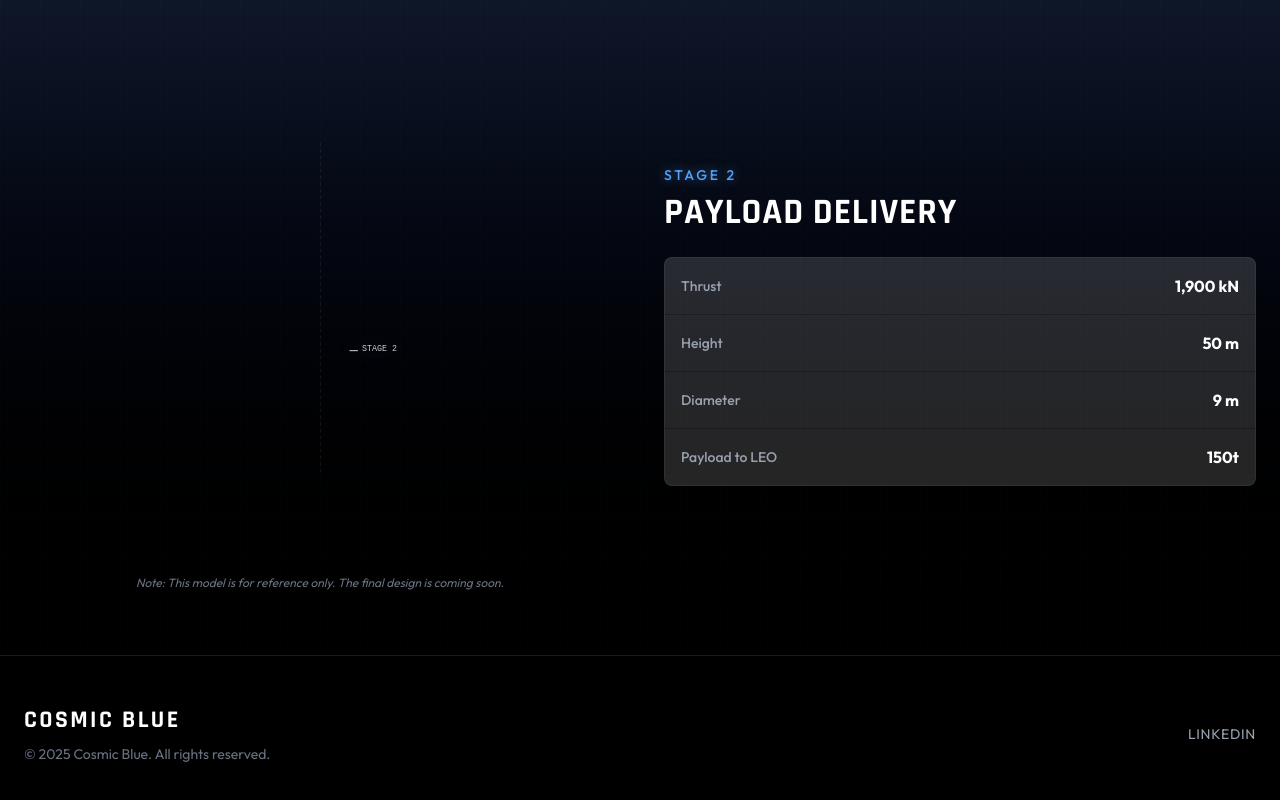
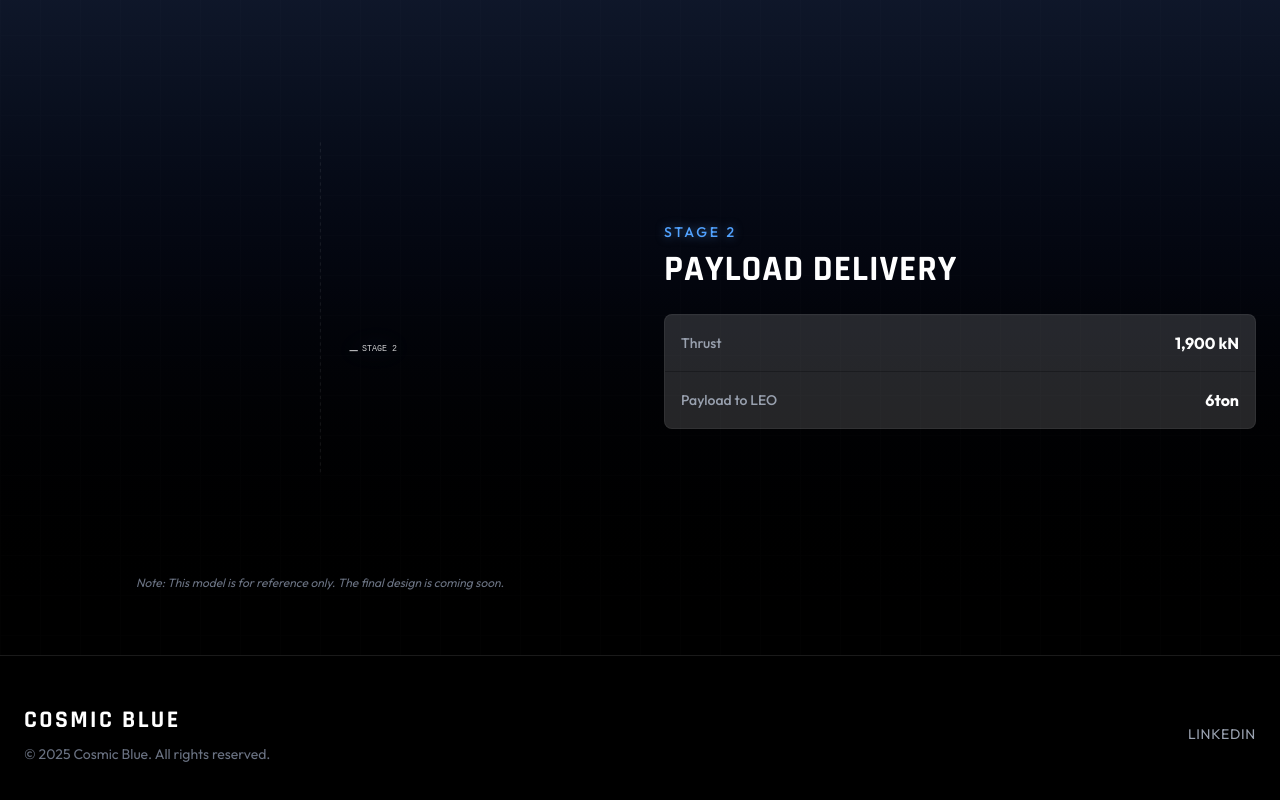
Before and after one commit to Ashwin-07-03/Cosmic-Blue, a Next.js app: page /vehicle in a window 1280 px wide. Shown: the part 981-1781 px from the top of the page. Built offline with nearby package versions, Linux system fonts and the light colour scheme.

Commit message:
Update Stage 2 specs: remove dimensions, set payload to 6ton

```diff
--- a/src/app/careers/page.tsx
+++ b/src/app/careers/page.tsx
@@ -38,7 +38,7 @@ export default function CareersPage() {
                         </h2>
                         <div className="text-base text-white leading-relaxed max-w-3xl mx-auto space-y-4 font-bold">
                             <p>
-                                The primary objective of Cosmic Blue is to enhance life and satisfy the curiosity inherent in humanity. The founders believe that we're not just a space company—we're so much more. Our goal as a company is to inspire people and spark their curiosity about science and space. We want to show them that you don't need to be a scientist to explore science. You don't need a science degree to satisfy your curiosity and work on innovative ideas. As a company, we ensure that schools and colleges don't kill a child's curiosity.
+                                The primary objective of Cosmic Blue is to enhance life and satisfy the curiosity inherent in humanity. We believe that we're not just a space company-we're so much more. Our goal as a company is to inspire people and spark their curiosity about science and space. We want to show them that you don't need to be a scientist to explore science. You don't need a science degree to satisfy your curiosity and work on innovative ideas. As a company, we ensure that schools and colleges don't kill a child's curiosity.
                             </p>
                             <p>
                                 If you are an individual who is committed to creating something remarkable that will shape the future of both space and this nation, then you should consider pursuing a career with Cosmic Blue.
--- a/src/app/vehicle/page.tsx
+++ b/src/app/vehicle/page.tsx
@@ -54,9 +54,7 @@ export default function VehiclePage() {
                 isReversed={true}
                 specs={[
                     { label: "Thrust", value: "1,900 kN" },
-                    { label: "Height", value: "50 m" },
-                    { label: "Diameter", value: "9 m" },
-                    { label: "Payload to LEO", value: "150t" }
+                    { label: "Payload to LEO", value: "6ton" }
                 ]}
                 imageSrc="/images/stage2-engine.jpg" // Placeholder
             />
```
